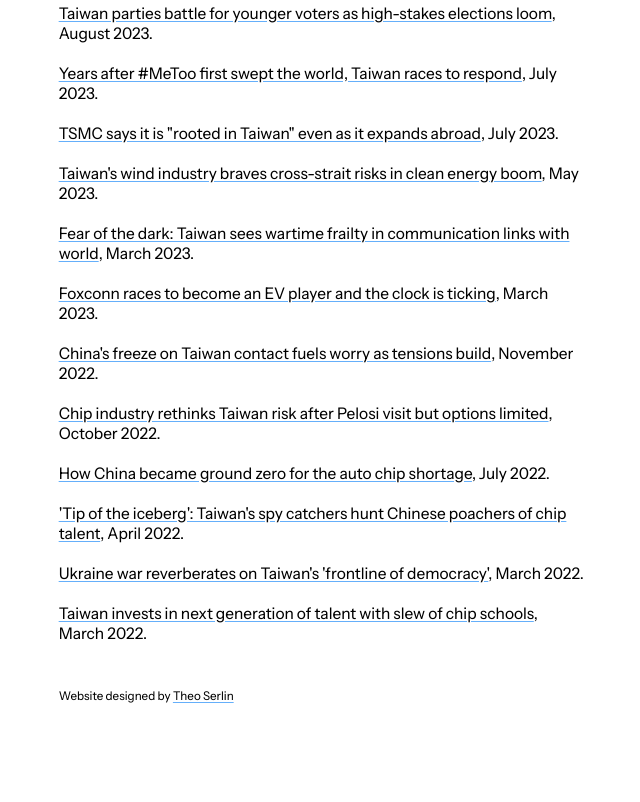
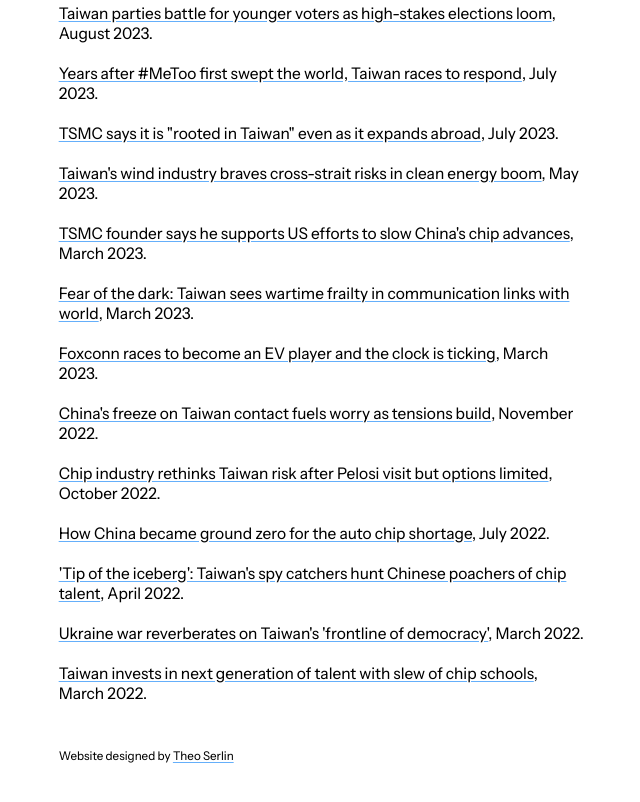
Before and after one commit to jsarahwu/jsarahwu.github.io, a plain HTML site: page index.html in a window 1280 px wide. Shown: the part 2740-3542 px from the top of the page, without its empty margins (452-1092 px from the left). Before the commit the page ends 3486 px from the top, so only its background shows below. Drawn offline with Linux system fonts and the light colour scheme.

Commit message:
Update index.html

```diff
--- a/index.html
+++ b/index.html
@@ -198,6 +198,9 @@ Before joining The Economist, Sarah covered the rise of electric vehicles in Chi
           <p>
         <a href="https://www.reuters.com/business/energy/taiwans-wind-industry-braves-cross-strait-risks-clean-energy-boom-2023-05-10/">Taiwan's wind industry braves cross-strait risks in clean energy boom</a>, May 2023.
       </p>
+     <p>
+        <a href="https://www.reuters.com/technology/tsmc-founder-says-he-supports-us-efforts-slow-chinas-chip-advances-2023-03-16/">TSMC founder says he supports US efforts to slow China's chip advances</a>, March 2023.
+      </p>
       <p>
         <a href="https://www.reuters.com/world/asia-pacific/fear-dark-taiwan-sees-wartime-frailty-communication-links-with-world-2023-03-15/">Fear of the dark: Taiwan sees wartime frailty in communication links with world</a>, March 2023.
       </p>
```
